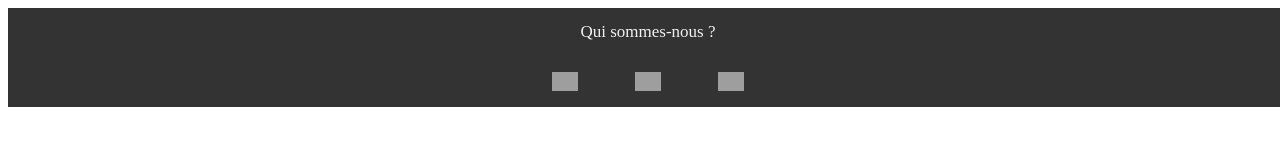
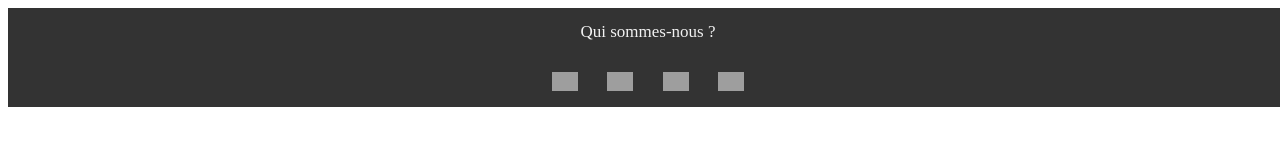
Before and after one commit to InesAbed/projet-web, a plain HTML site: page components/footer.html in a window 1280 px wide. Drawn offline with Linux system fonts and the light colour scheme; grey boxes are pictures that could not be loaded.

Commit message:
added link to personnal socials

```diff
--- a/components/footer.html
+++ b/components/footer.html
@@ -3,9 +3,11 @@
 <div class="footer" >
 	<a href="/aboutUs.html" >Qui sommes-nous ?</a>
 	<div class="socialMediaRow" >
-		<img src="https://iutv.univ-paris13.fr/wp-content/uploads/logo-rond-twitter.png" onclick="goTo('https://twitter.com')" >
-		<img src="https://www.facebook.com/images/fb_icon_325x325.png" onclick="goTo('https://facebook.com')" >
-		<img src="https://salon-ctco.com/wp-content/uploads/2018/09/Logo-LinkedIn.png" onclick="goTo('https://linkedin.com')" >
+		<!-- <img src="https://iutv.univ-paris13.fr/wp-content/uploads/logo-rond-twitter.png" onclick="goTo('https://twitter.com')" >  pas de compte twitter -->
+		<img src="https://www.facebook.com/images/fb_icon_325x325.png" onclick="goTo('https://www.facebook.com/ines.abed.1029')" >
+		<img src="https://www.facebook.com/images/fb_icon_325x325.png" onclick="goTo('https://www.facebook.com/safia.benabidallah')" >
+		<img src="https://salon-ctco.com/wp-content/uploads/2018/09/Logo-LinkedIn.png" onclick="goTo('https://www.linkedin.com/in/in%C3%A8s-ben-abed-66a594177/')" >
+		<img src="https://salon-ctco.com/wp-content/uploads/2018/09/Logo-LinkedIn.png" onclick="goTo('https://www.linkedin.com/in/safia-benabidallah-68a594177/')" >
 	</div>
 </div>
 
```
